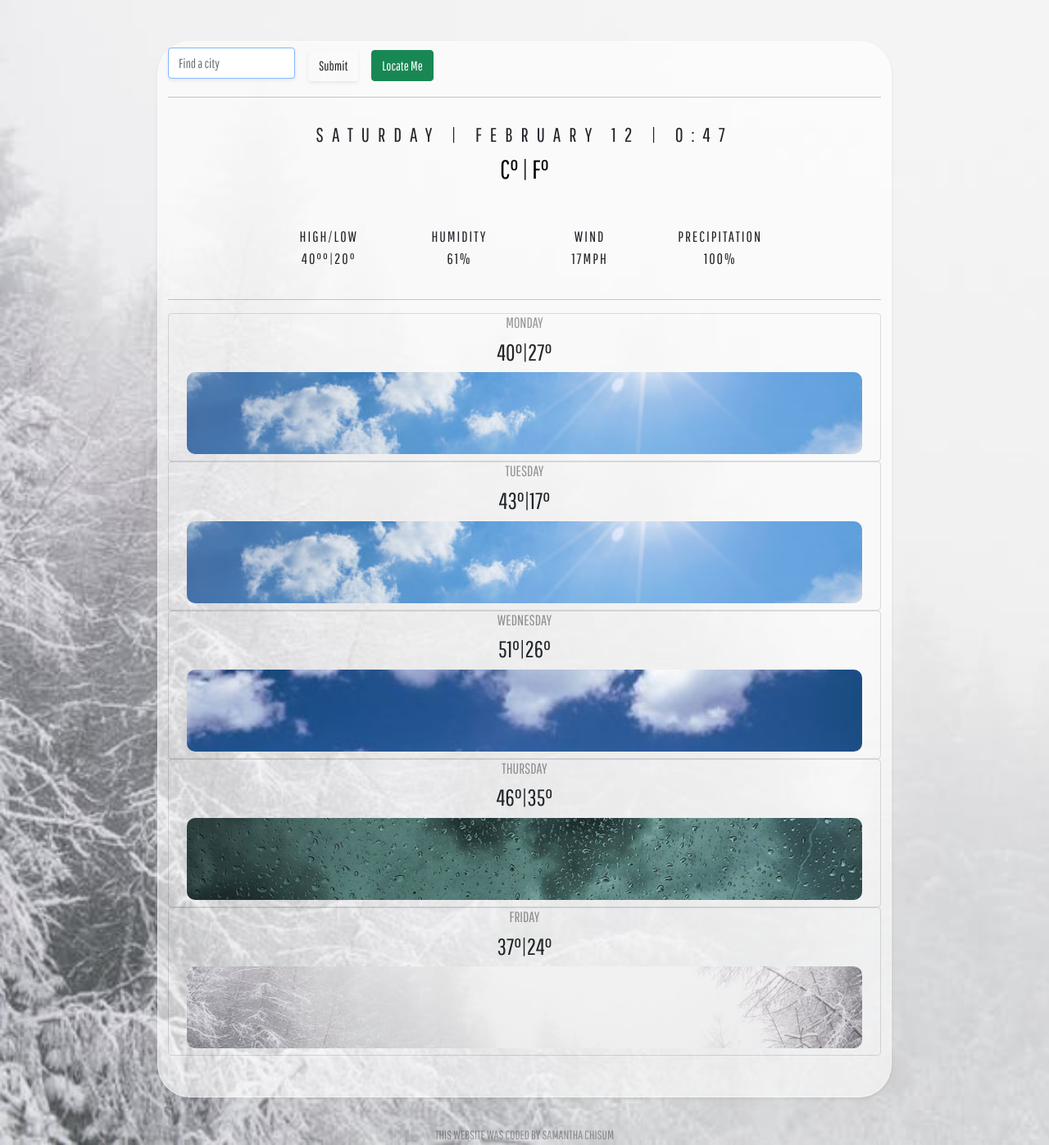
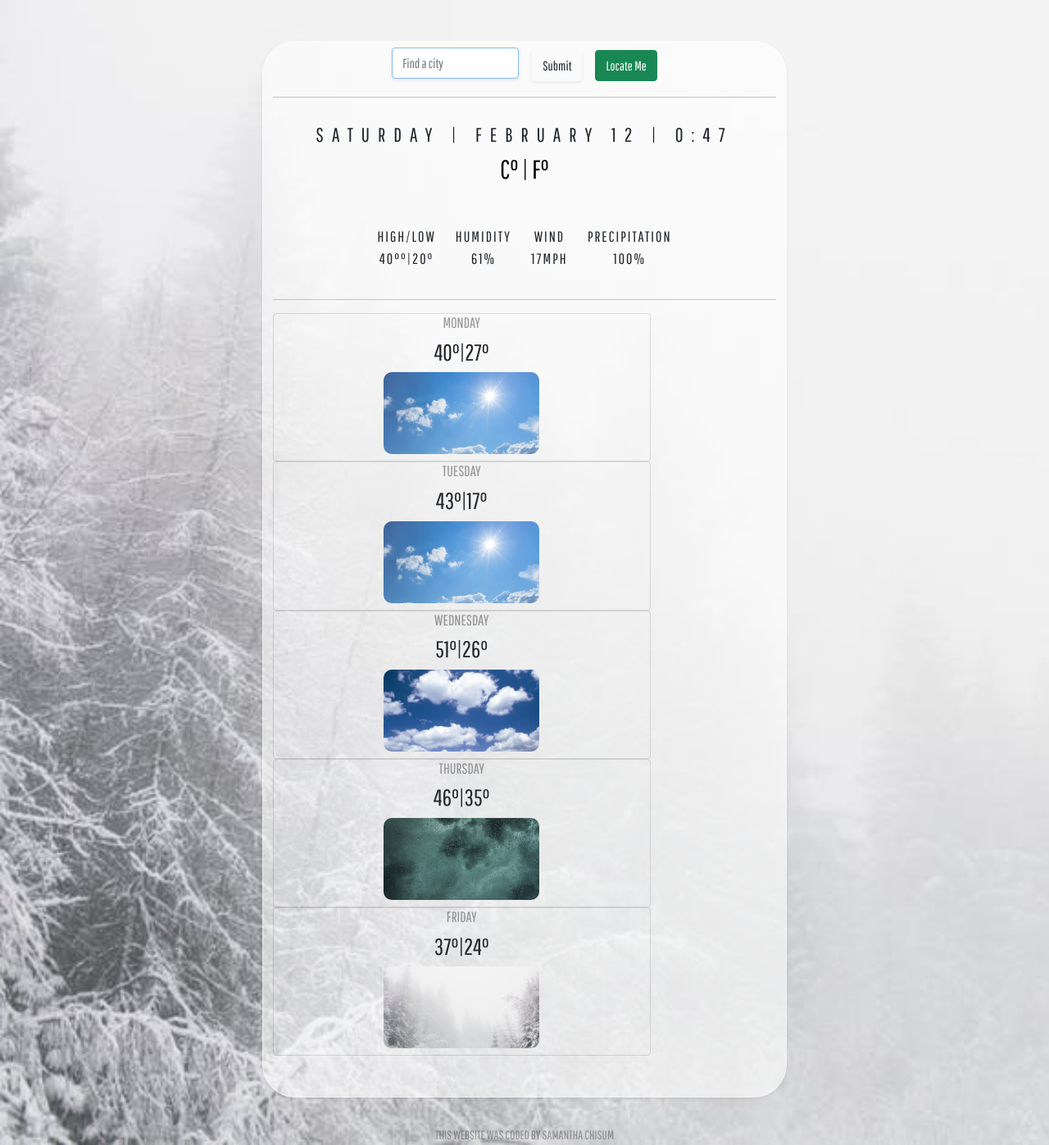
Before and after one commit to SamanthaJChisum/Weather-App-Current, a plain HTML site: page index.html in a window 1280 px wide. Shown: the whole page at 82% size. Drawn offline with nearby package versions, Linux system fonts and the light colour scheme; no server answers.

Commit message:
adjusted forecast column sizing

```diff
--- a/index.html
+++ b/index.html
@@ -26,7 +26,7 @@
   </head>
   <body>
     <div class="container shadow-sm">
-      <div class="col-sm-6">
+      <div class="d-flex justify-content-center">
         <form class="row row-cols-lg-auto g-3 align-items-center" id="search-form">
           <div class="col-12">
             <input
@@ -108,48 +108,48 @@
         <div class="forecast">
           <div class="wrap">
             </div class="row justify-content-md-center">
-              <div class="col col-sm ">
+              <div class="col col-sm-9">
                 <div class="card" style="background-color: transparent;">
                   <div class="card-info">
                   <h2 class="card-title"><span>Monday</span></h2>
                   <h3 class="card-description"><span>40°|27°</span><h3>
-                  <div class="card-image"><img src="img/Sunshine.jpeg" alt="sunny" width="300"></div>
+                  <div class="card-image"><img src="img/Sunshine.jpeg" alt="sunny" width="200"></div>
                 </div>
               </div>
             </div>
-            <div class="col col-sm">
+            <div class="col col-sm-9">
               <div class="card"style="background-color: transparent;">
                 <div class="card-info">
                   <h2 class="card-title"><span>Tuesday</span></h2>
                   <h3 class="card-description"><span>43°|17°</span><h3>
-                  <div class="card-image"><img src="img/Sunshine.jpeg" alt="sunny" width="300"></div>
+                  <div class="card-image"><img src="img/Sunshine.jpeg" alt="sunny" width="200"></div>
                 </div>
               </div>
             </div>
-            <div class="col col-sm">
+            <div class="col col-sm-9">
               <div class="card" style="background-color: transparent;">
                 <div class="card-info">
                   <h2 class="card-title"><span>Wednesday</span></h2>
                   <h3 class="card-description"><span>51°|26°</span><h3>
-                  <div class="card-image"><img src="img/PartlyCloudy.jpeg" alt="cloudy" width="300"></div>
+                  <div class="card-image"><img src="img/PartlyCloudy.jpeg" alt="cloudy" width="200"></div>
                 </div>
               </div>
             </div>
-            <div class="col col-sm">
+            <div class="col col-sm-9">
               <div class="card" style="background-color: transparent;">
                 <div class="card-info">
                   <h2 class="card-title"><span>Thursday</span></h2>
                   <h3 class="card-description"><span>46°|35°</span><h3>
-                  <div class="card-image"><img src="img/Raining.jpeg" alt="rain" width="300"></div>
+                  <div class="card-image"><img src="img/Raining.jpeg" alt="rain" width="200"></div>
                 </div>
               </div>
             </div>
-            <div class="col col-sm">
+            <div class="col col-sm-9">
               <div class="card" style="background-color: transparent;">
                 <div class="card-info">
                   <h2 class="card-title"><span>Friday</span></h2>
                   <h3 class="card-description"><span>37°|24°</span><h3>
-                <div class="card-image"><img src="img/SnowDay.jpeg" alt="rain" width="300"></div>
+                <div class="card-image"><img src="img/SnowDay.jpeg" alt="rain" width="200"></div>
                 </div>
               </div>
             </div>
--- a/src/styles.css
+++ b/src/styles.css
@@ -11,10 +11,15 @@ body {
   border: 1px solid rgba(255, 255, 255, 0.4);
   background: rgba(255, 255, 255, 0.6);
   border-radius: 40px;
-  max-width: 70%;
+  max-width: 50%;
   margin-top: 50px;
   margin-bottom: 35px;
   padding-bottom: 50px;
+}
+form {
+  display: inline;
+  margin: 0 auto;
+  max-width: 80%;
 }
 div {
   font-size: 34px;
@@ -46,7 +51,7 @@ a {
   text-align: center;
   padding: 20px;
   margin-bottom: 30px;
-  max-width: 75%;
+  max-width: 65%;
   margin: 0 auto;
   justify-content: left;
 }
@@ -64,6 +69,13 @@ a {
 .current-factors div,
 .card-title {
   font-size: 18px;
+}
+.card-image {
+  max-width: 200px;
+  display: block;
+  margin: 0 auto;
+  border: rgba(1, 1, 1, 0.4);
+  border-radius: 50%;
 }
 .row {
   height: fit-content;
```
